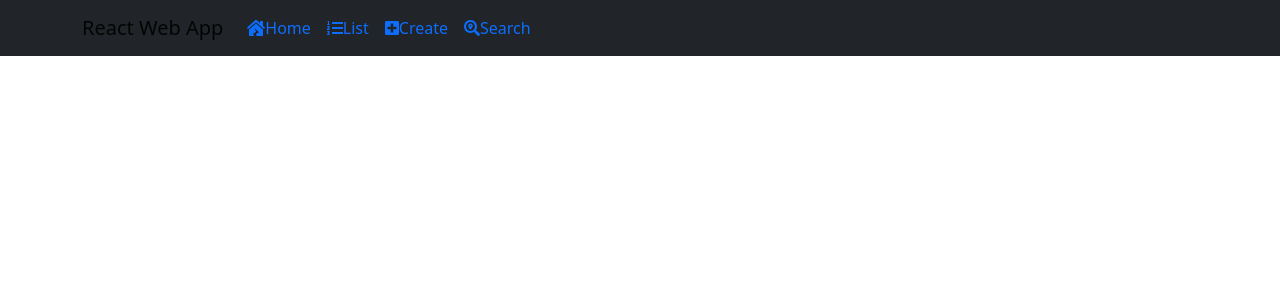
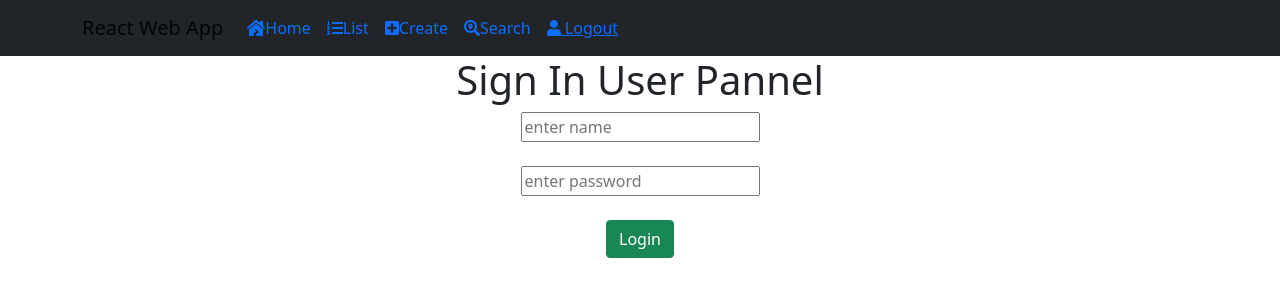
Before and after one commit to Lindos-Mahadi/First-Simple-React-WebReactApp, a React (Create React App) app in the folder first-simple-reactapp/: page /login in a window 1280 px wide. Shown: the top 300 px of the page. Built offline with nearby package versions, Linux system fonts and the light colour scheme; sample sign-in values are in the browser's storage.

Commit message:
Protected and Login && Logout Implementataion

```diff
--- a/first-simple-reactapp/src/App.js
+++ b/first-simple-reactapp/src/App.js
@@ -8,7 +8,7 @@ import {
 import {Navbar, Nav, Container} from 'react-bootstrap'
 
 import { FontAwesomeIcon } from '@fortawesome/react-fontawesome'
-import {faHouseDamage, faListOl,  faPlusSquare, faSearchLocation } from '@fortawesome/free-solid-svg-icons'
+import {faHouseDamage, faListOl,  faPlusSquare, faUser, faSearchLocation } from '@fortawesome/free-solid-svg-icons'
 
 import Home from "./components/Home"
 import RestaurantUpdate from "./components/RestaurantUpdate"
@@ -16,50 +16,34 @@ import RestaurantCreate from "./components/RestaurantCreate"
 import RestaurantDetail from "./components/RestaurantDetail"
 import RestaurantSearch from "./components/RestaurantSearch"
 import RestauranstList from "./components/RestaurantList"
-
+import Login from './components/Login'
+import Protected from './components/Protected'
+import Logout from './components/Logout'
+import NavBarManu from './components/NavBarManu'
 
 function App() {
   return (
     <div className="App">
       <Router>
-      <Navbar bg="dark" expand="md">
-        <Container>
-        <Navbar.Brand href="#home" text="light">React Web App</Navbar.Brand>
-        <Navbar.Toggle aria-controls="basic-navbar-nav" />
-        <Navbar.Collapse id="basic-navbar-nav">
-          <Nav className="me-auto">
-            <Nav.Link href="#home"><NavLink className="text-decoration-none" to="/"><FontAwesomeIcon icon={faHouseDamage} />Home</NavLink></Nav.Link>
-            <Nav.Link href="#link"> <NavLink className="text-decoration-none" to="/list"><FontAwesomeIcon icon={faListOl} />List</NavLink></Nav.Link>
-            <Nav.Link href="#home"><NavLink className="text-decoration-none" to="/create"><FontAwesomeIcon icon={faPlusSquare} />Create</NavLink></Nav.Link>
-            <Nav.Link href="#link"><NavLink className="text-decoration-none" to="/search">< FontAwesomeIcon icon={faSearchLocation} />Search</NavLink></Nav.Link>
-            {/* <Nav.Link href="#home"><NavLink className="text-decoration-none" to="/details">Details</NavLink></Nav.Link> */}
-            {/* <Nav.Link href="#link"><NavLink className="text-decoration-none" to="/update">Update</NavLink></Nav.Link> */}
-          </Nav>
-        </Navbar.Collapse>
-        </Container>
-    </Navbar>
-        <Route exact path="/">
-          <Home />
-        </Route>
-        <Route path="/list">
-          <RestauranstList />
-        </Route>
-        <Route path="/create">
-          <RestaurantCreate />
-        </Route>
-        <Route path="/search">
-          <RestaurantSearch />
-        </Route>
-        <Route path="/details">
-          <RestaurantDetail />
-        </Route>
-        <Route path="/update/:id"
+      <Route path="/logout">
+        <Logout />
+      </Route>
+
+        {/*  */}
+      <Route path="/login"
         render={props=>(
-      <RestaurantUpdate {...props} />
+      <Login {...props} />
         )}
         >
         </Route>
+        {/*  */}
+        <Protected exact path="/details" component={RestaurantDetail} />
+      <Protected exact path="/update/:id" component={RestaurantUpdate} />
+      <Protected exact path="/search" component={RestaurantSearch} />
+      <Protected exact path="/create" component={RestaurantCreate} />
+      <Protected exact path="/list" component={RestauranstList} />
 
+      <Protected exact path="/" component={Home} />
       </Router>
     </div>
   );
--- a/first-simple-reactapp/src/components/Home.js
+++ b/first-simple-reactapp/src/components/Home.js
@@ -1,9 +1,10 @@
 import React, { Component } from 'react';
-
+import NavBarManu from './NavBarManu'
 class Home extends Component {
     render() {
         return (
             <div>
+                <NavBarManu />
                 <h1>I am Home</h1>
             </div>
         );
--- a/first-simple-reactapp/src/components/Login.js
+++ b/first-simple-reactapp/src/components/Login.js
@@ -0,0 +1,46 @@
+import React, { Component } from 'react';
+import { Button } from 'react-bootstrap';
+import NavBarManu from './NavBarManu'
+class Login extends Component {
+    constructor() {
+        super();
+        this.state = {
+            name: '',
+            password: ''
+        }
+    }
+    login() {
+        console.warn(this.state)
+        fetch("http://localhost:3000/login?q=" + this.state.name).then((data) => {
+            data.json().then((resp) => {
+                console.warn("resp", resp)
+                if (resp.length > 0) {
+                    localStorage.setItem('login',JSON.stringify(resp))
+                    console.warn(this.props.history.push('list'))
+                }
+                else {
+                    alert("Pelase check username and password")
+                }
+
+            })
+        })
+    }
+    render() {
+        return (
+            <div>
+                <NavBarManu />
+                <h1>Sign In User Pannel</h1>
+                <input type="text"
+                    placeholder="enter name"
+                    name="user" onChange={(event) => this.setState({ name: event.target.value })} /> <br /> <br />
+                <input
+                    placeholder="enter password"
+                    type="password" name="password" onChange={(event) => this.setState({ password: event.target.value })} /> <br /> <br />
+                <Button variant="success" onClick={() => { this.login() }} >Login</Button>
+
+            </div>
+        );
+    }
+}
+
+export default Login;
--- a/first-simple-reactapp/src/components/Logout.js
+++ b/first-simple-reactapp/src/components/Logout.js
@@ -0,0 +1,10 @@
+import React from 'react';
+import {
+   Redirect
+} from 'react-router-dom'
+const Logout = () => {
+    localStorage.clear();
+    return <Redirect to="/login" />
+};
+
+export default Logout;
--- a/first-simple-reactapp/src/components/NavBarManu.js
+++ b/first-simple-reactapp/src/components/NavBarManu.js
@@ -0,0 +1,34 @@
+import React, { Component } from 'react'
+import { Link, NavLink } from 'react-router-dom'
+import {Navbar, Nav, Container} from 'react-bootstrap'
+import { FontAwesomeIcon } from '@fortawesome/react-fontawesome'
+import {faHouseDamage, faListOl,  faPlusSquare, faUser, faSearchLocation } from '@fortawesome/free-solid-svg-icons'
+export default class NavBarManu extends Component {
+    render() {
+        return (
+            <div>
+                <Navbar bg="dark" expand="md">
+                    <Container>
+                        <Navbar.Brand href="#home" text="light">React Web App</Navbar.Brand>
+                        <Navbar.Toggle aria-controls="basic-navbar-nav" />
+                        <Navbar.Collapse id="basic-navbar-nav">
+                        <Nav className="me-auto">
+                            <Nav.Link href="#home"><NavLink className="text-decoration-none" to="/"><FontAwesomeIcon icon={faHouseDamage} />Home</NavLink></Nav.Link>
+                            <Nav.Link href="#link"> <NavLink className="text-decoration-none" to="/list"><FontAwesomeIcon icon={faListOl} />List</NavLink></Nav.Link>
+                            <Nav.Link href="#home"><NavLink className="text-decoration-none" to="/create"><FontAwesomeIcon icon={faPlusSquare} />Create</NavLink></Nav.Link>
+                            <Nav.Link href="#link"><NavLink className="text-decoration-none" to="/search">< FontAwesomeIcon icon={faSearchLocation} />Search</NavLink></Nav.Link>
+                            {/* <Nav.Link href="#home"><NavLink className="text-decoration-none" to="/login">< FontAwesomeIcon icon={faUser} />Login</NavLink></Nav.Link> */}
+                            {
+                                localStorage.getItem('login') ?
+                                <Nav.Link href="#link"><Link to="/logout"><FontAwesomeIcon icon={faUser} /> Logout </Link></Nav.Link>
+                                :
+                                <Nav.Link href="#link"><Link to="/login"><FontAwesomeIcon icon={faUser} /> Login </Link></Nav.Link>
+                            }
+                        </Nav>
+                        </Navbar.Collapse>
+                    </Container>
+                </Navbar>
+            </div>
+        )
+    }
+}
--- a/first-simple-reactapp/src/components/Protected.js
+++ b/first-simple-reactapp/src/components/Protected.js
@@ -0,0 +1,19 @@
+import React from 'react';
+import { Redirect, Route } from 'react-router-dom'
+
+const Protected = ({ component: Cmp, ...rest }) => (
+    <Route
+        {...rest}
+        render={(props) =>
+            localStorage.getItem('login') ? (
+                <Cmp {...props} />
+            ) :
+                <Redirect
+                    to={{ pathname: "/login", state: { from: props.location } }}
+
+                />
+        }
+    />
+)
+
+export default Protected;
--- a/first-simple-reactapp/src/components/RestaurantCreate.js
+++ b/first-simple-reactapp/src/components/RestaurantCreate.js
@@ -1,5 +1,6 @@
 import React, { Component } from 'react';
 import {Container, Button} from 'react-bootstrap';
+import NavBarManu from './NavBarManu'
 class RestaurantCreate extends Component {
     constructor() {
         super();
@@ -26,6 +27,7 @@ class RestaurantCreate extends Component {
     render() {
         return (
             <div>
+                <NavBarManu />
                 <h1>Restaurant Create</h1>
 
                 <div>
@@ -37,7 +39,7 @@ class RestaurantCreate extends Component {
                         placeholder="Rating" /> <br /><br />
                     <input onChange={(event) => { this.setState({ address: event.target.value }) }}
                         placeholder="Address" /> <br /><br />
-                    <Button variant="success" onClick={() => { this.create() }}>Submit</Button>{' '}
+                    <Button variant="success" onClick={() => { this.create() }}>Submit</Button>
                 </div>
 
             </div>
--- a/first-simple-reactapp/src/components/RestaurantDetail.js
+++ b/first-simple-reactapp/src/components/RestaurantDetail.js
@@ -1,9 +1,10 @@
 import React, { Component } from 'react';
-
+import NavBarManu from './NavBarManu'
 class RestaurantDetail extends Component {
     render() {
         return (
             <div>
+                <NavBarManu />
                 <h1>RestaurantDetail</h1>
             </div>
         );
--- a/first-simple-reactapp/src/components/RestaurantList.js
+++ b/first-simple-reactapp/src/components/RestaurantList.js
@@ -3,6 +3,7 @@ import {Table} from 'react-bootstrap';
 import { Link } from 'react-router-dom'
 import { FontAwesomeIcon } from '@fortawesome/react-fontawesome'
 import {faInfo, faTrash, faEdit } from '@fortawesome/free-solid-svg-icons'
+import NavBarManu from './NavBarManu'
 class RestaurantList extends Component {
     constructor() {
         super();
@@ -48,6 +49,7 @@ class RestaurantList extends Component {
     render() {
         return (
             <div>
+                <NavBarManu />
                 <h1>RestaurantList</h1>
                 {
                     this.state.list?
--- a/first-simple-reactapp/src/components/RestaurantUpdate.js
+++ b/first-simple-reactapp/src/components/RestaurantUpdate.js
@@ -1,5 +1,6 @@
 import React, { Component } from 'react';
 import {Container, Button} from 'react-bootstrap';
+import NavBarManu from './NavBarManu'
 class RestaurantUpdate extends Component {
     constructor()
     {
@@ -46,6 +47,7 @@ class RestaurantUpdate extends Component {
     render() {
         return (
             <div>
+                <NavBarManu />
                 <h1>RestaurantUpdate</h1>
 
                 <div>
```
Also changed, not shown: first-simple-reactapp/src/components/RestaurantSearch.js (+6 -1 lines).
